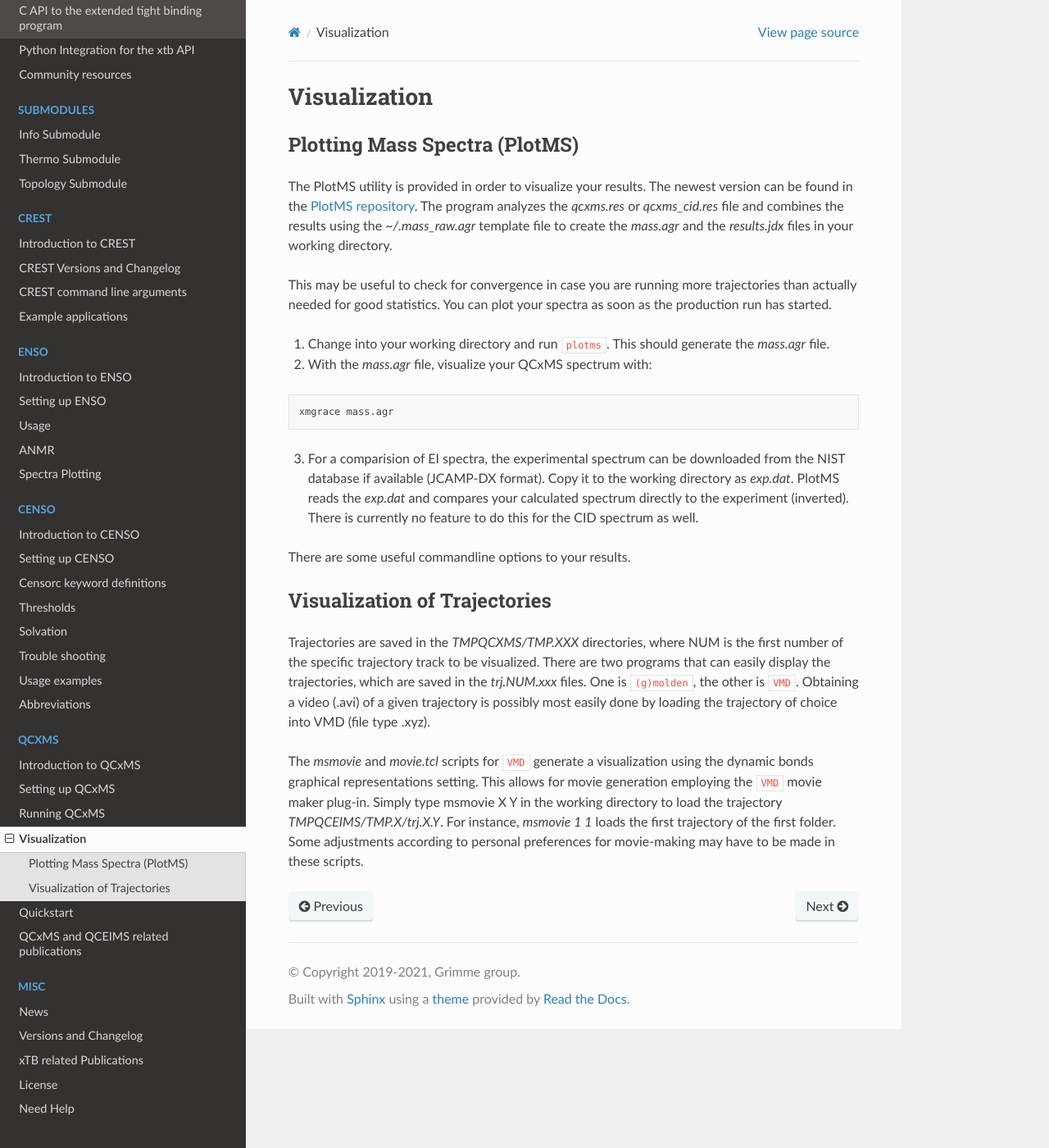
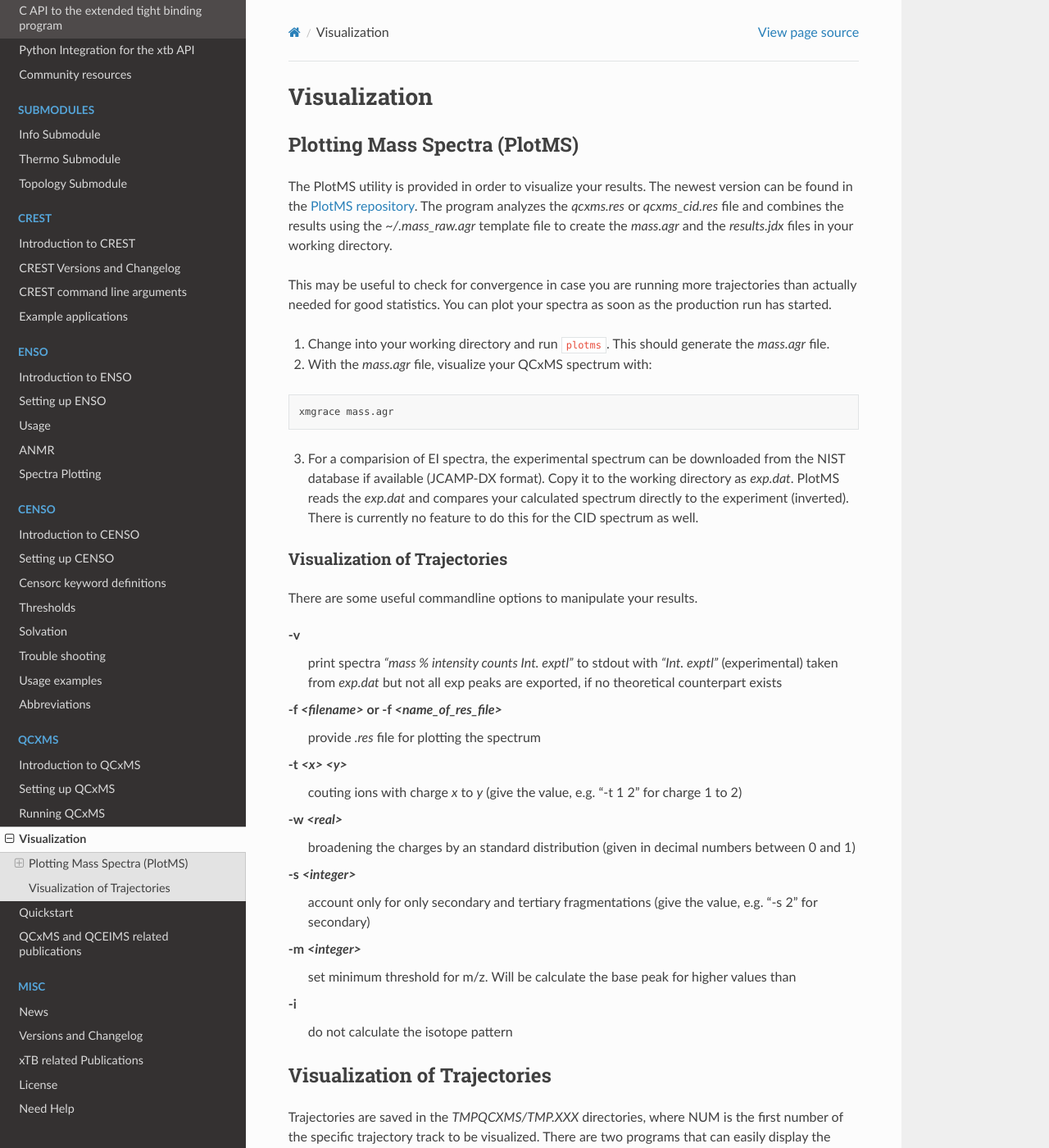
Before and after one commit to grimme-lab/xtb_docs, a Sphinx documentation site: the page built from source/qcxms_doc/qcxms_plot.rst, in a window 1280 px wide and 1400 px high. Shown: the whole window at 82% size. Built offline with Sphinx 7.4.7 and the Read the Docs theme 2.0.0, drawn with Linux system fonts in a browser that asks for light colours.

Commit message:
added discribtion of PlotMS command line options

```diff
--- a/source/qcxms_doc/qcxms_plot.rst
+++ b/source/qcxms_doc/qcxms_plot.rst
@@ -27,7 +27,29 @@ actually needed for good statistics. You can plot your spectra as soon as the pr
    your calculated spectrum directly to the experiment (inverted).
    There is currently no feature to do this for the CID spectrum as well.
 
-There are some useful commandline options to  your results.
+
+Visualization of Trajectories
+-----------------------------
+
+There are some useful commandline options to manipulate your results.
+
+
+-**v**
+    print spectra *"mass % intensity  counts   Int. exptl"* to stdout with *"Int. exptl"* (experimental) taken
+    from `exp.dat` but not all exp peaks are exported, if no theoretical counterpart exists
+-**f** *<filename>* or  -**f** *<name_of_res_file>*
+    provide `.res` file for plotting the spectrum
+-**t** *<x> <y>*
+    couting ions with charge *x* to *y* (give the value, e.g. "-t 1 2" for charge 1 to 2)
+-**w** *<real>*
+    broadening the charges by an standard distribution (given in decimal numbers between 0 and 1)
+-**s** *<integer>*
+    account only for only secondary and tertiary fragmentations (give the value, e.g. "-s 2" for secondary)
+-**m** *<integer>*
+    set minimum threshold for m/z. Will be calculate the base peak for higher values than
+-**i**
+    do not calculate the isotope pattern
+
 
 
 
```
